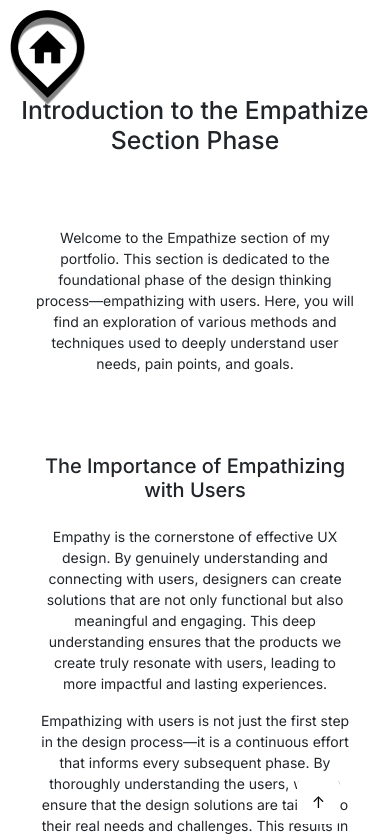
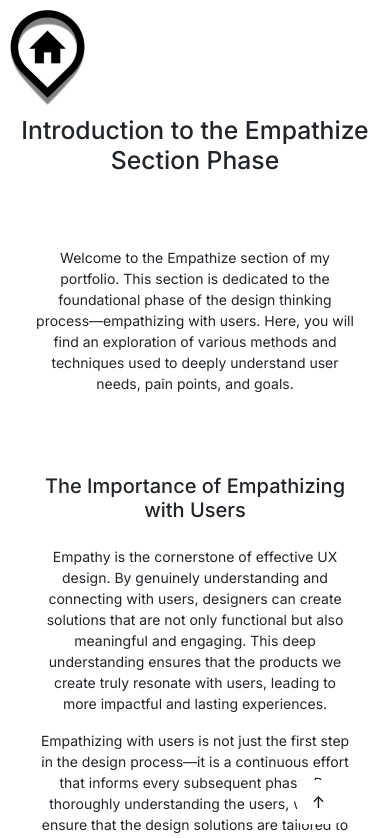
Before and after one commit to MariolaH/Design-Portfolio, a Next.js app: page /caseStudyThree/empathize in a window 390 px wide. Shown: the top 838 px of the page. Built offline with nearby package versions, Linux system fonts and the light colour scheme.

Commit message:
update home location

```diff
--- a/src/app/caseStudyThree/define/page.tsx
+++ b/src/app/caseStudyThree/define/page.tsx
@@ -39,7 +39,9 @@ export default function define() {
       <Link href="/">
         <Image src="/HomeButton.png" alt="HomeButton" id="home-button" width={75} height={75} />
       </Link>
+      < div className="title">
       <Section title="IIntroduction to the Define Section Phase" content={content} />
+      </div>
         <div className="row justify-content-center mt-5 pb-5">
           <ImageAndTextCard
             href="#problem-statement"
--- a/src/app/caseStudyThree/empathize/page.tsx
+++ b/src/app/caseStudyThree/empathize/page.tsx
@@ -39,7 +39,9 @@ export default function Empathize() {
       <Link href="/" >
         <img src='/HomeButton.png' alt='HomeButton' id="home-button"  width={75} height={75}/>
       </Link>
+      <div className="title">
      <Section title="Introduction to the Empathize Section Phase" content={content} />
+      </div>
         <div className="row justify-content-center mt-5 pb-5">
             <ImageAndTextCard
             href="#user-interviews"
--- a/src/app/caseStudyThree/ideate/page.tsx
+++ b/src/app/caseStudyThree/ideate/page.tsx
@@ -46,10 +46,13 @@ export default function ideate() {
           height={75}
         />
       </Link>
+      <div className="title">
+
       <Section
         title="Introduction to the Ideate Section Phase"
         content={content}
-      />
+        />
+        </div>
       <div className="row justify-content-center mt-5 pb-5">
         <ImageAndTextCard
           href="#competitiveAudits"
--- a/src/app/caseStudyThree/test/page.tsx
+++ b/src/app/caseStudyThree/test/page.tsx
@@ -46,7 +46,10 @@ export default function test() {
           height={75}
         />
       </Link>
+      <div className="title">
+
       <Section title="Introduction to the Test Section Phase" content={content} />
+      </div>
       <div className="row justify-content-center mt-5 pb-5">
         <ImageAndTextCard
           href="#user-interviews"
--- a/src/app/styles/global.css
+++ b/src/app/styles/global.css
@@ -230,7 +230,7 @@ body {
   }
 
   .title {
-    padding-top: 15px; /* Ensure there's enough space between the title and the button */
+    padding-top: 20px; /* Ensure there's enough space between the title and the button */
   }
 }
 
```
